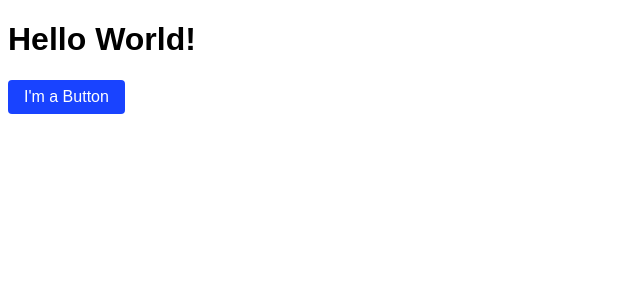
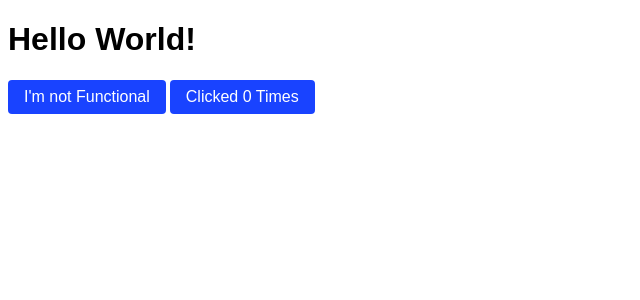
Before and after one commit to faseehfs/react-and-nodejs, a React (Vite) app in the folder react-vite/: page / in a window 1280 px wide. Shown: the top 300 px of the page, without its empty margins (0-640 px from the left). Built offline with nearby package versions, Linux system fonts and the light colour scheme.

Commit message:
Use useState

```diff
--- a/react-vite/src/App.css
+++ b/react-vite/src/App.css
@@ -0,0 +1,5 @@
+.button-group {
+  display: flex;
+  flex-wrap: wrap;
+  gap: 0.25rem;
+}
--- a/react-vite/src/App.jsx
+++ b/react-vite/src/App.jsx
@@ -1,11 +1,30 @@
+import { useState } from "react";
+import "./App.css";
+
+
 function MyButton() {
+  return (
+    <button>
+      I'm not Functional
+    </button>
+  );
+}
+
+
+function CountButton() {
+  const [count, setCount] = useState(0);
+
+  // useState(val) returns and array of two items:
+  //   1. The current state value.
+  //   2. A function that updates that value.
+
   function handleClick() {
-    alert("You clicked MyButton.");
+    setCount(count + 1);
   }
 
   return (
     <button onClick={handleClick}>
-      I'm a Button
+      Clicked {count} Times
     </button>
   );
 }
@@ -15,7 +34,10 @@ export default function App() {
   return (
     <>
       <h1>Hello World!</h1>
-      <MyButton />
+      <div className="button-group">
+        <MyButton />
+        <CountButton />
+      </div>
     </>
   )
 }
```
